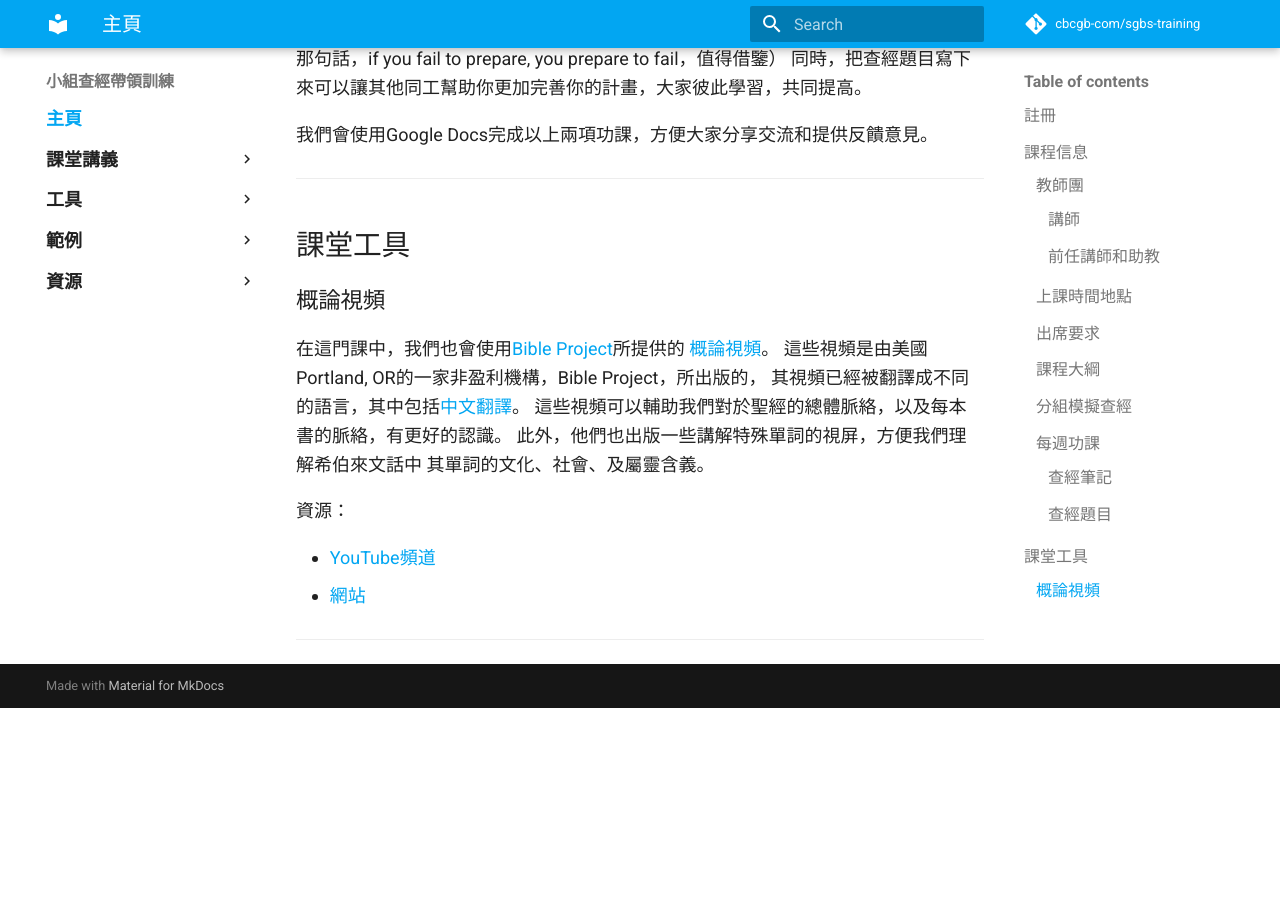
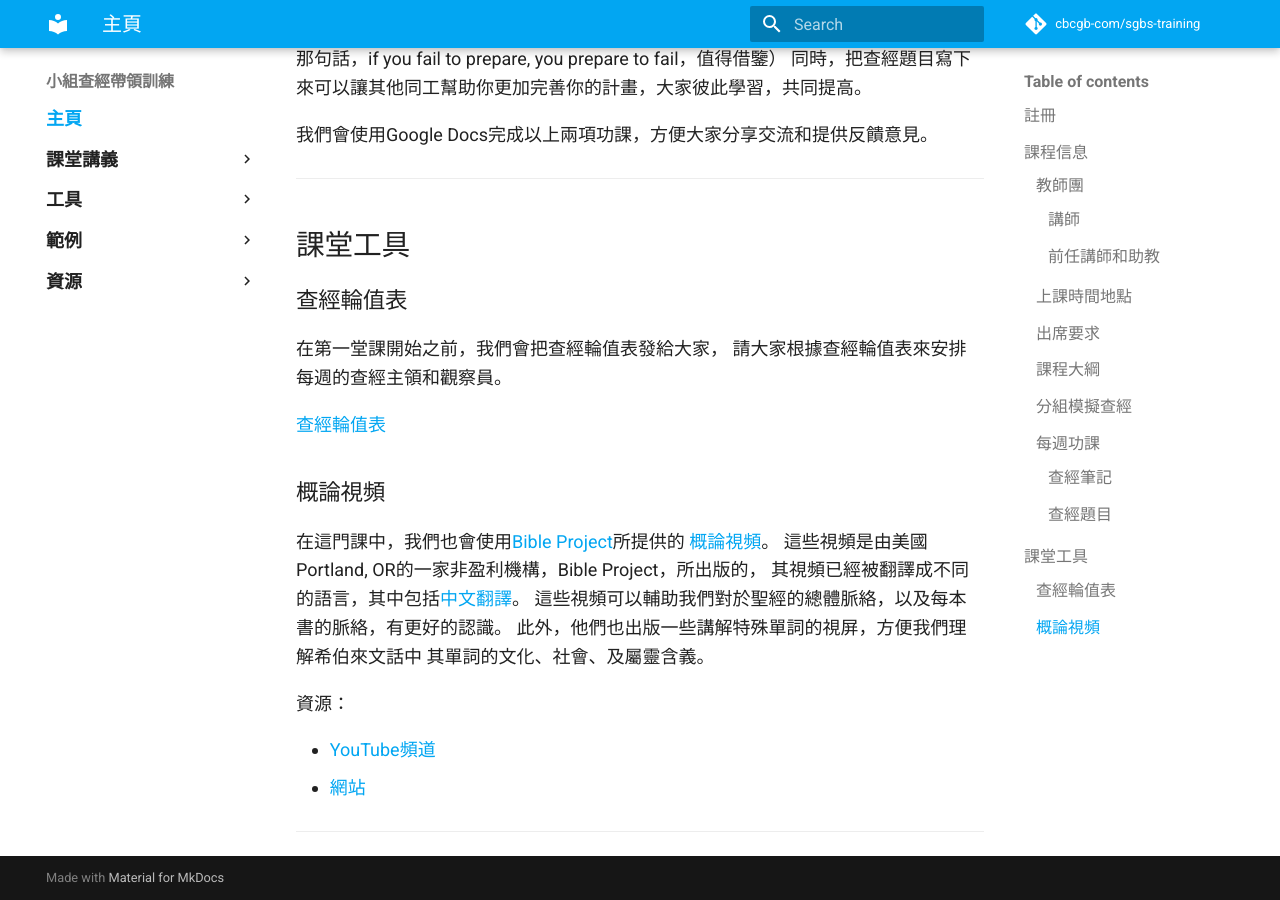
Before and after one commit to cbcgb-com/sgbs-training, an MkDocs documentation site: the page built from docs/index.md, in a window 1280 px wide and 900 px high, scrolled down 3334 px. Built offline with MkDocs 1.6.1 and Material for MkDocs 9.7.7, drawn with Linux system fonts in a browser that asks for light colours; comment, search, counter and statistics services are not loaded; before the commit the page ends 4042 px from its top, so only the background shows below that.

Commit message:
docs(index)📝: Add Bible study rotation schedule section to documentation
- Introduced a new section for the Bible study rotation schedule.
- Provided a link to the Google Docs for easy access to the schedule.

```diff
--- a/docs/index.md
+++ b/docs/index.md
@@ -112,6 +112,13 @@
 
 ## 課堂工具
 
+### 查經輪值表
+
+在第一堂課開始之前，我們會把查經輪值表發給大家，
+請大家根據查經輪值表來安排每週的查經主領和觀察員。
+
+[查經輪值表](https://docs.google.com/document/d/1jERo05SlaO2CEmdAoZC2BRji3vBARIRoWIytV80N66g/edit)
+
 ### 概論視頻
 
 在這門課中，我們也會使用[Bible Project](https://bibleproject.com)所提供的
```
